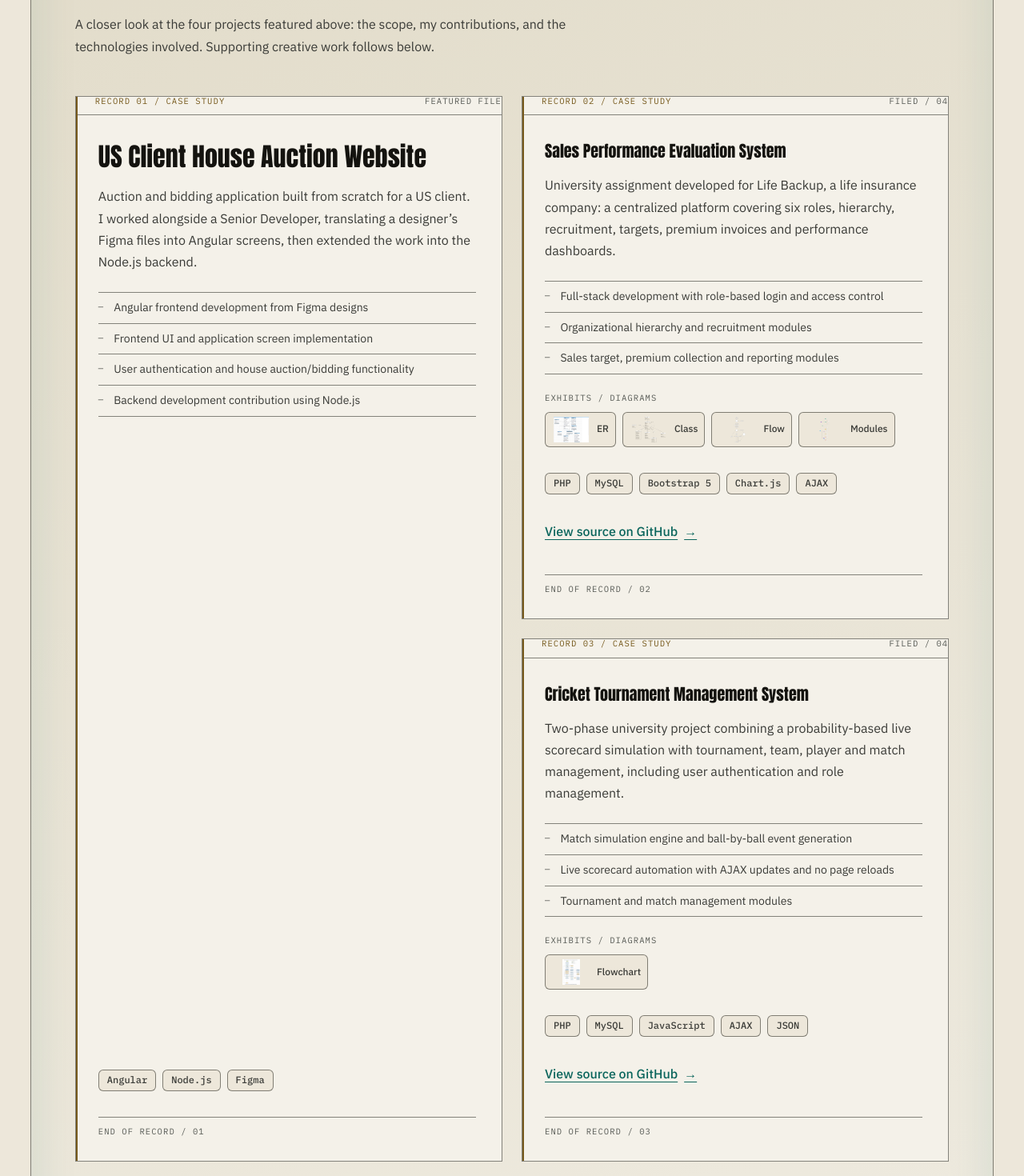
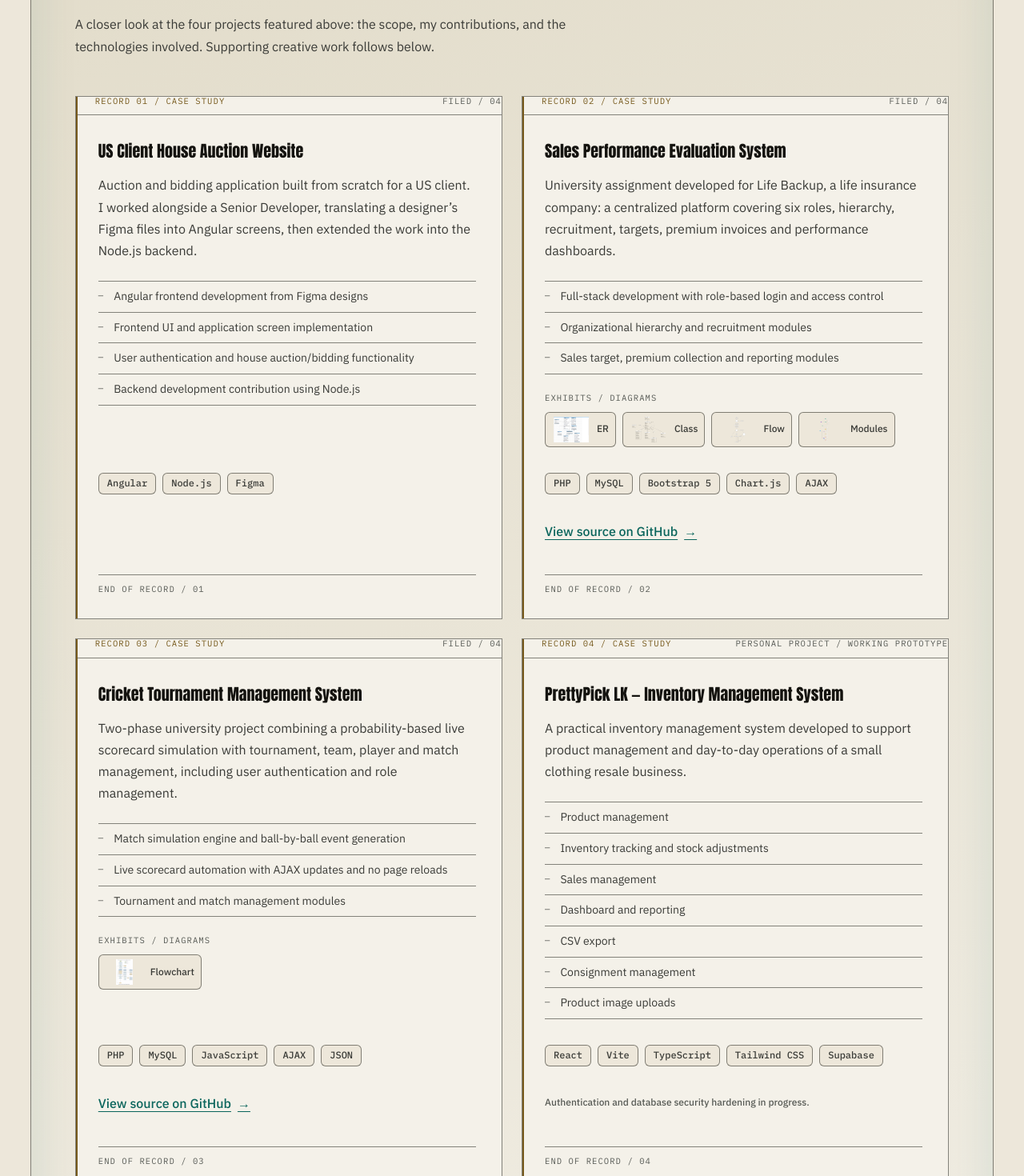
Before and after one commit to dmync/yashodha-portfolio, a React (Vite) app: page / in a window 1280 px wide. Shown: the part 3160-4630 px from the top of the page at 80% size. Built offline with nearby package versions, Linux system fonts and the light colour scheme.

Commit message:
refactor: one standard CaseStudyCard presentation

```diff
--- a/src/components/CaseStudyCard.jsx
+++ b/src/components/CaseStudyCard.jsx
@@ -5,16 +5,13 @@ export default function CaseStudyCard({
   contributions,
   technologies,
   link,
-  featured = false,
   media,
   onMediaOpen,
   contributionLabel = 'Recorded contributions',
   statusLabel,
   footnote,
 }) {
-  const spanClasses = featured
-    ? 'md:col-span-2 lg:col-span-2 lg:row-span-2'
-    : 'md:col-span-1 lg:col-span-2';
+  const spanClasses = 'md:col-span-1 lg:col-span-2';
   const recordNumber = String(index + 1).padStart(2, '0');
 
   return (
@@ -26,11 +23,11 @@ export default function CaseStudyCard({
 
       <div className="flex flex-wrap items-baseline justify-between gap-x-4 gap-y-1 border-b border-border pb-3 pl-4 sm:pl-6">
         <span className="hud hud--brass">RECORD {recordNumber} / CASE STUDY</span>
-        <span className="hud">{statusLabel || (featured ? 'FEATURED FILE' : 'FILED / 04')}</span>
+        <span className="hud">{statusLabel || 'FILED / 04'}</span>
       </div>
 
       <div className="flex flex-1 flex-col p-6 pl-5 md:p-8 md:pl-7">
-        <h3 className={`font-display leading-1.3 text-text-primary ${featured ? 'text-h3 md:text-h2' : 'text-h4'}`}>
+        <h3 className="font-display leading-1.3 text-h4 text-text-primary">
           {title}
         </h3>
         <p className="mt-4 text-body-sm text-text-secondary md:text-body">{description}</p>
@@ -97,12 +94,13 @@ export default function CaseStudyCard({
             ))}
           </ul>
 
+          <div className="mt-6 flex min-h-11 flex-wrap items-center gap-4">
             {link && (
               <a
                 href={link}
                 target="_blank"
                 rel="noopener noreferrer"
-              className="mt-6 inline-flex min-h-11 items-center gap-2 rounded-sm font-medium text-primary underline underline-offset-4"
+                className="inline-flex min-h-11 items-center gap-2 rounded-sm font-medium text-primary underline underline-offset-4"
               >
                 View source on GitHub
                 <span aria-hidden="true">{'\u2192'}</span>
@@ -110,8 +108,9 @@ export default function CaseStudyCard({
             )}
 
             {footnote && (
-            <p className="mt-6 text-caption text-text-muted">{footnote}</p>
+              <p className="text-caption text-text-muted">{footnote}</p>
             )}
+          </div>
 
           <p className="hud mt-8 border-t border-border pt-3" aria-hidden="true">END OF RECORD / {recordNumber}</p>
         </div>
```
Also changed, not shown: scripts/verify-reel001.mjs (+6 -2 lines). Lines whose indentation alone changed are shown as unchanged.
